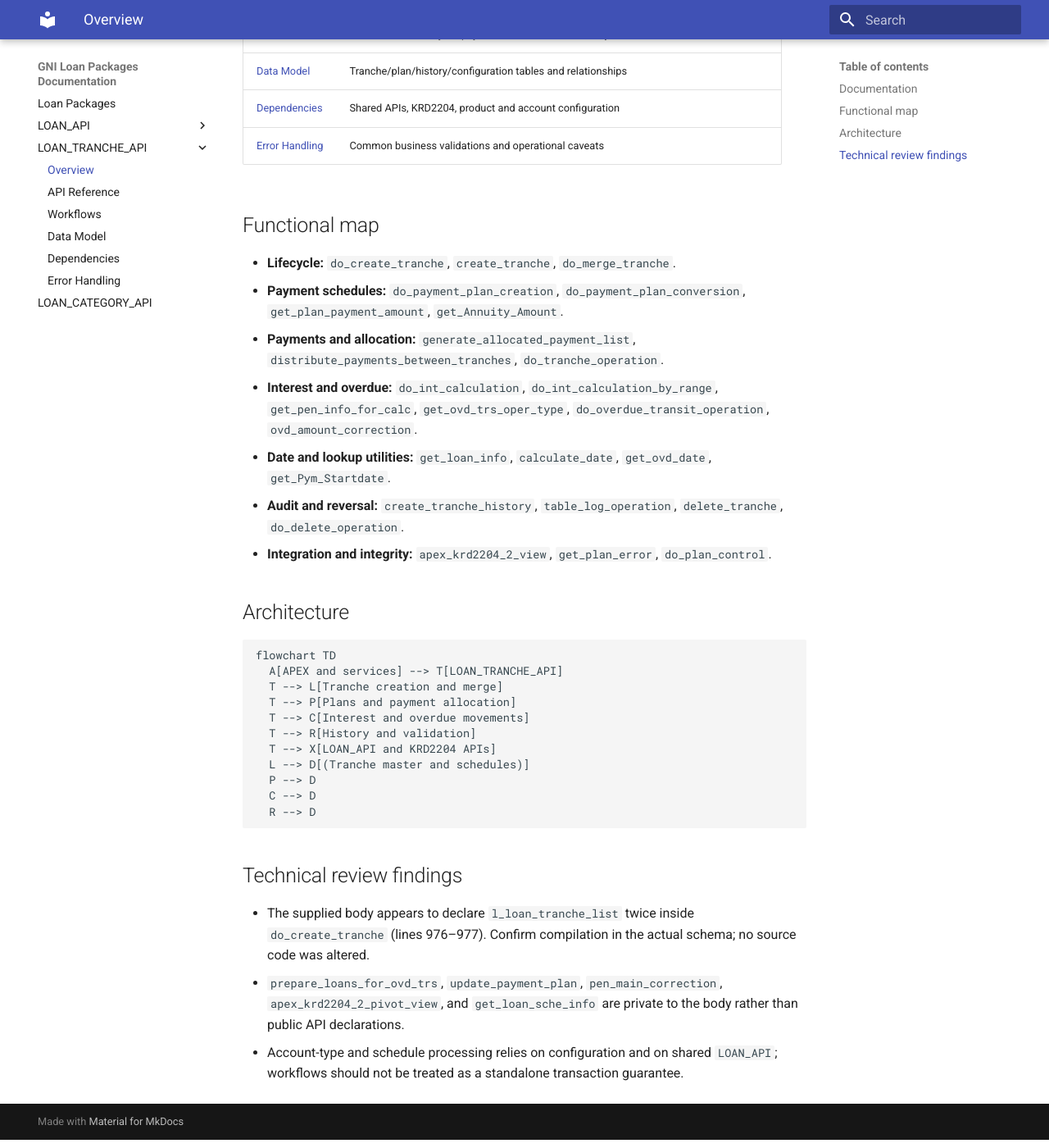
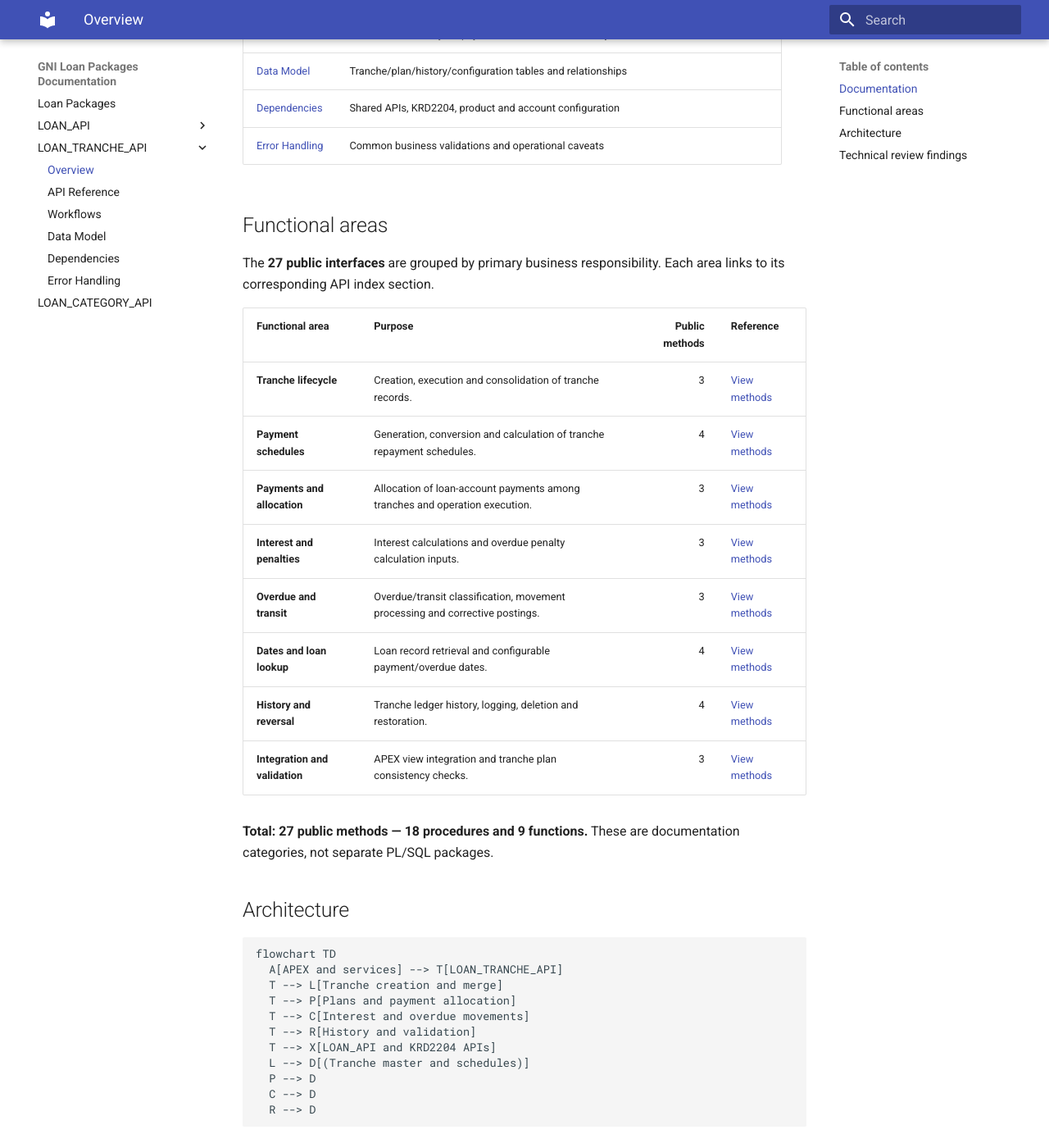
Before and after one commit to SadayCb/gni-documentation-poc8.0, an MkDocs documentation site: the page built from docs/loan-tranche-api.md, in a window 1280 px wide and 1400 px high, scrolled down 818 px. Shown: the whole window at 82% size. Built offline with MkDocs 1.6.1 and Material for MkDocs 9.7.7, drawn with Linux system fonts in a browser that asks for light colours.

Commit message:
docs(tranche): clean functional areas and link API groups

```diff
--- a/docs/loan-tranche-api.md
+++ b/docs/loan-tranche-api.md
@@ -22,15 +22,22 @@
 | [Dependencies](loan-tranche-dependencies.md) | Shared APIs, KRD2204, product and account configuration |
 | [Error Handling](loan-tranche-error-handling.md) | Common business validations and operational caveats |
 
-## Functional map
+## Functional areas
 
-- **Lifecycle:** `do_create_tranche`, `create_tranche`, `do_merge_tranche`.
-- **Payment schedules:** `do_payment_plan_creation`, `do_payment_plan_conversion`, `get_plan_payment_amount`, `get_Annuity_Amount`.
-- **Payments and allocation:** `generate_allocated_payment_list`, `distribute_payments_between_tranches`, `do_tranche_operation`.
-- **Interest and overdue:** `do_int_calculation`, `do_int_calculation_by_range`, `get_pen_info_for_calc`, `get_ovd_trs_oper_type`, `do_overdue_transit_operation`, `ovd_amount_correction`.
-- **Date and lookup utilities:** `get_loan_info`, `calculate_date`, `get_ovd_date`, `get_Pym_Startdate`.
-- **Audit and reversal:** `create_tranche_history`, `table_log_operation`, `delete_tranche`, `do_delete_operation`.
-- **Integration and integrity:** `apex_krd2204_2_view`, `get_plan_error`, `do_plan_control`.
+The **27 public interfaces** are grouped by primary business responsibility. Each area links to its corresponding API index section.
+
+| Functional area | Purpose | Public methods | Reference |
+|---|---|---:|---|
+| **Tranche lifecycle** | Creation, execution and consolidation of tranche records. | 3 | [View methods](loan-tranche-api-reference.md#tranche-lifecycle) |
+| **Payment schedules** | Generation, conversion and calculation of tranche repayment schedules. | 4 | [View methods](loan-tranche-api-reference.md#payment-schedules) |
+| **Payments and allocation** | Allocation of loan-account payments among tranches and operation execution. | 3 | [View methods](loan-tranche-api-reference.md#payments-and-allocation) |
+| **Interest and penalties** | Interest calculations and overdue penalty calculation inputs. | 3 | [View methods](loan-tranche-api-reference.md#interest-and-penalties) |
+| **Overdue and transit** | Overdue/transit classification, movement processing and corrective postings. | 3 | [View methods](loan-tranche-api-reference.md#overdue-and-transit) |
+| **Dates and loan lookup** | Loan record retrieval and configurable payment/overdue dates. | 4 | [View methods](loan-tranche-api-reference.md#dates-and-loan-lookup) |
+| **History and reversal** | Tranche ledger history, logging, deletion and restoration. | 4 | [View methods](loan-tranche-api-reference.md#history-and-reversal) |
+| **Integration and validation** | APEX view integration and tranche plan consistency checks. | 3 | [View methods](loan-tranche-api-reference.md#integration-and-validation) |
+
+**Total: 27 public methods — 18 procedures and 9 functions.** These are documentation categories, not separate PL/SQL packages.
 
 ## Architecture
 
```
